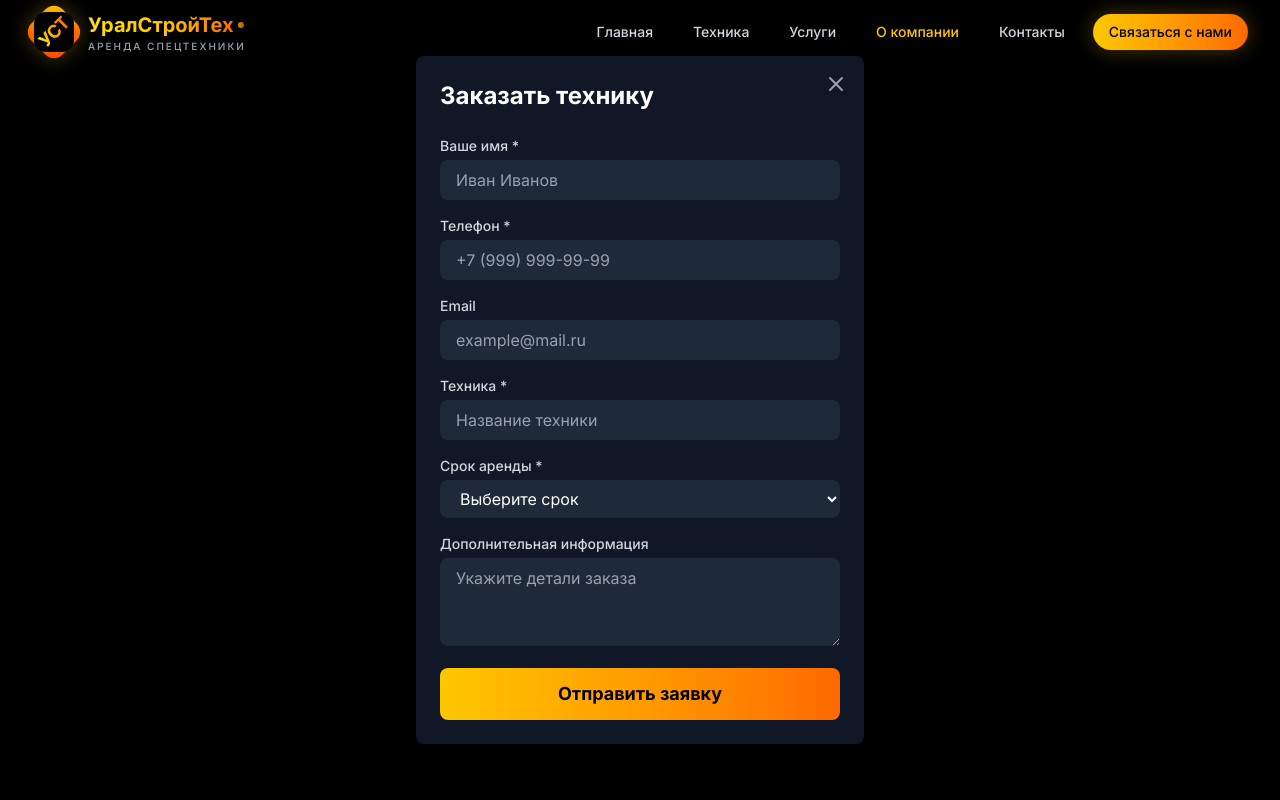
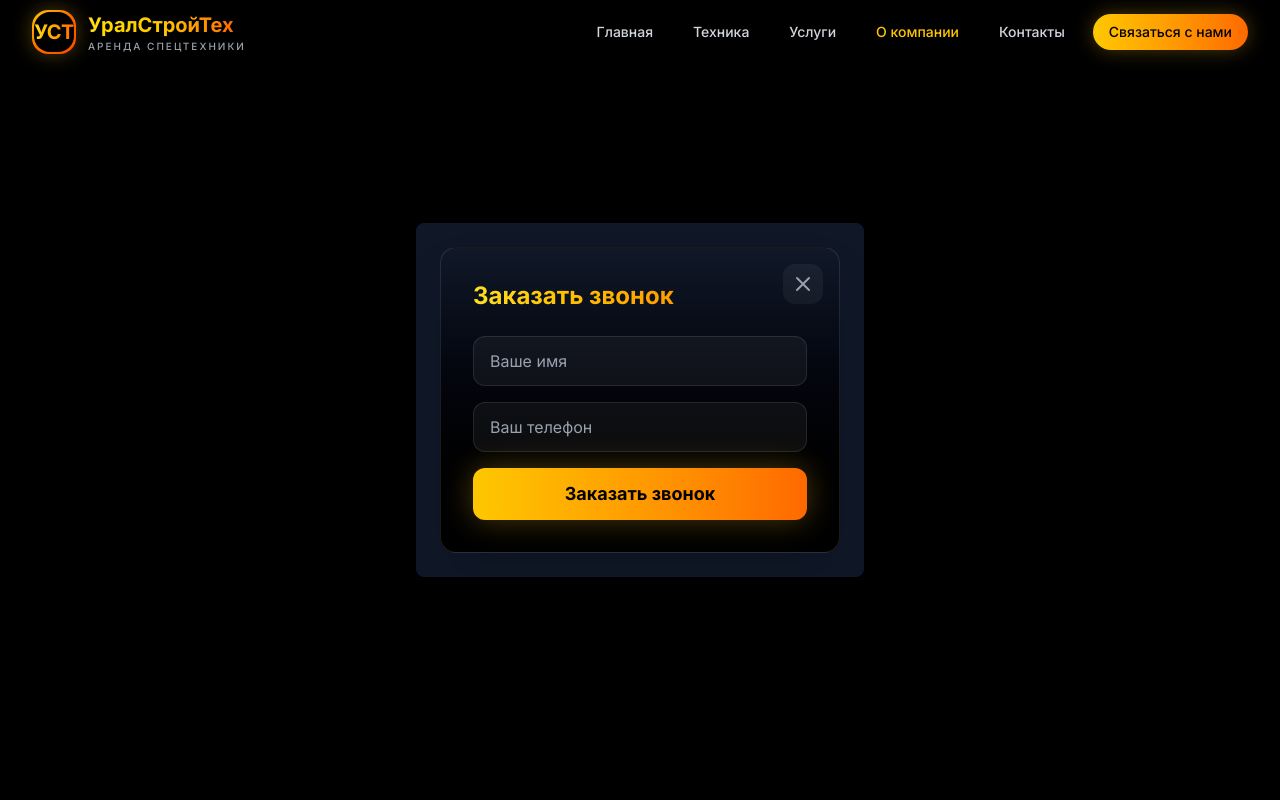
Before and after one commit to burkovmu/specteh, a Next.js app: page /about in a window 1280 px wide. Both pictures are taken after a click on the button "Связаться с нами". Shown: the top 800 px of the page. Built offline with nearby package versions, Linux system fonts and the light colour scheme.

Commit message:
Улучшения: форма заказа, мобильное меню и логотип

```diff
--- a/src/components/Navbar.tsx
+++ b/src/components/Navbar.tsx
@@ -59,9 +59,9 @@ export default function Navbar() {
                 className="group flex items-center space-x-3"
               >
                 <div className="relative w-11 h-11">
-                  <div className="absolute inset-0 bg-gradient-to-br from-yellow-400 via-orange-500 to-orange-600 rounded-xl transform rotate-45 group-hover:rotate-[135deg] transition-all duration-500 shadow-[0_0_20px_rgba(251,191,36,0.3)] group-hover:shadow-[0_0_30px_rgba(251,191,36,0.5)]"></div>
-                  <div className="absolute inset-[2px] bg-black rounded-xl flex items-center justify-center overflow-hidden">
-                    <span className="transform -rotate-45 text-transparent bg-clip-text bg-gradient-to-r from-yellow-300 to-orange-500 font-bold text-lg tracking-tighter leading-none group-hover:rotate-[-135deg] transition-all duration-500">
+                  <div className="absolute inset-0 bg-gradient-to-br from-yellow-400 via-orange-500 to-orange-600 rounded-2xl transform transition-all duration-500 shadow-[0_0_20px_rgba(251,191,36,0.3)] group-hover:shadow-[0_0_30px_rgba(251,191,36,0.5)]"></div>
+                  <div className="absolute inset-[2px] bg-black rounded-2xl flex items-center justify-center overflow-hidden">
+                    <span className="text-transparent bg-clip-text bg-gradient-to-r from-yellow-300 to-orange-500 font-bold text-xl tracking-tight leading-none transition-all duration-500">
                       УСТ
                     </span>
                   </div>
@@ -71,7 +71,6 @@ export default function Navbar() {
                     <span className="text-xl font-bold text-transparent bg-clip-text bg-gradient-to-r from-yellow-300 via-yellow-400 to-orange-500">
                       УралСтройТех
                     </span>
-                    <div className="w-1.5 h-1.5 rounded-full bg-gradient-to-r from-yellow-400 to-orange-500 opacity-75"></div>
                   </div>
                   <div className="flex items-center">
                     <span className="text-[10px] uppercase tracking-[0.2em] text-gray-400 font-medium">
@@ -221,7 +220,7 @@ export default function Navbar() {
       <OrderForm
         isOpen={isOrderFormOpen}
         onClose={() => setIsOrderFormOpen(false)}
-        isSimpleForm={false}
+        isSimpleForm={true}
       />
     </>
   );
--- a/src/components/OrderForm.tsx
+++ b/src/components/OrderForm.tsx
@@ -51,131 +51,88 @@ export default function OrderForm({ isOpen, onClose, isSimpleForm = false, equip
         exit={{ opacity: 0, scale: 0.9 }}
         className="bg-gray-900 rounded-lg p-6 max-w-md w-full relative"
       >
+        <div className="relative bg-gradient-to-b from-gray-900 to-black p-6 sm:p-8 rounded-2xl shadow-2xl border border-white/10 w-full max-w-lg mx-auto">
           <button
             onClick={onClose}
-          className="absolute top-4 right-4 text-gray-400 hover:text-white"
+            className="absolute -top-14 right-0 w-10 h-10 rounded-xl bg-white/5 hover:bg-white/10 transition-colors flex items-center justify-center group md:top-4 md:right-4"
+            aria-label="Закрыть"
           >
-          <svg className="w-6 h-6" fill="none" stroke="currentColor" viewBox="0 0 24 24">
-            <path strokeLinecap="round" strokeLinejoin="round" strokeWidth={2} d="M6 18L18 6M6 6l12 12" />
+            <svg
+              className="w-6 h-6 text-gray-400 group-hover:text-white transition-colors"
+              fill="none"
+              viewBox="0 0 24 24"
+              stroke="currentColor"
+            >
+              <path
+                strokeLinecap="round"
+                strokeLinejoin="round"
+                strokeWidth={2}
+                d="M6 18L18 6M6 6l12 12"
+              />
             </svg>
           </button>
 
-        <h2 className="text-2xl font-bold mb-6 text-white">
-          {isSimpleForm ? "Обратная связь" : "Заказать технику"}
+          <h2 className="text-2xl font-bold mb-6 text-transparent bg-clip-text bg-gradient-to-r from-yellow-300 to-orange-500">
+            {isSimpleForm ? "Заказать звонок" : "Заказать технику"}
           </h2>
 
           <form onSubmit={handleSubmit} className="space-y-4">
             <div>
-            <label htmlFor="name" className="block text-sm font-medium text-gray-300 mb-1">
-              Ваше имя *
-            </label>
               <input
                 type="text"
-              id="name"
                 name="name"
+                placeholder="Ваше имя"
+                className="w-full px-4 py-3 rounded-xl bg-white/5 border border-white/10 text-white placeholder-gray-400 focus:outline-none focus:border-yellow-400/50 transition-colors"
                 required
-              value={formData.name}
-              onChange={handleChange}
-              className="w-full px-4 py-2 rounded-lg bg-gray-800 text-white placeholder-gray-400 focus:outline-none focus:ring-2 focus:ring-yellow-400"
-              placeholder="Иван Иванов"
               />
             </div>
 
             <div>
-            <label htmlFor="phone" className="block text-sm font-medium text-gray-300 mb-1">
-              Телефон *
-            </label>
               <input
                 type="tel"
-              id="phone"
                 name="phone"
+                placeholder="Ваш телефон"
+                className="w-full px-4 py-3 rounded-xl bg-white/5 border border-white/10 text-white placeholder-gray-400 focus:outline-none focus:border-yellow-400/50 transition-colors"
                 required
-              value={formData.phone}
-              onChange={handleChange}
-              className="w-full px-4 py-2 rounded-lg bg-gray-800 text-white placeholder-gray-400 focus:outline-none focus:ring-2 focus:ring-yellow-400"
-              placeholder="+7 (999) 999-99-99"
               />
             </div>
 
             {!isSimpleForm && (
               <>
                 <div>
-                <label htmlFor="email" className="block text-sm font-medium text-gray-300 mb-1">
-                  Email
-                </label>
-                <input
-                  type="email"
-                  id="email"
-                  name="email"
-                  value={formData.email}
-                  onChange={handleChange}
-                  className="w-full px-4 py-2 rounded-lg bg-gray-800 text-white placeholder-gray-400 focus:outline-none focus:ring-2 focus:ring-yellow-400"
-                  placeholder="example@mail.ru"
-                />
-              </div>
-
-              <div>
-                <label htmlFor="equipment" className="block text-sm font-medium text-gray-300 mb-1">
-                  Техника *
-                </label>
-                <input
-                  type="text"
-                  id="equipment"
+                  <select
                     name="equipment"
+                    className="w-full px-4 py-3 rounded-xl bg-white/5 border border-white/10 text-gray-400 focus:outline-none focus:border-yellow-400/50 transition-colors"
                     required
-                  value={formData.equipment}
-                  onChange={handleChange}
-                  className="w-full px-4 py-2 rounded-lg bg-gray-800 text-white placeholder-gray-400 focus:outline-none focus:ring-2 focus:ring-yellow-400"
-                  placeholder="Название техники"
-                />
-              </div>
-
-              <div>
-                <label htmlFor="rentalPeriod" className="block text-sm font-medium text-gray-300 mb-1">
-                  Срок аренды *
-                </label>
-                <select
-                  id="rentalPeriod"
-                  name="rentalPeriod"
-                  required
-                  value={formData.rentalPeriod}
-                  onChange={handleChange}
-                  className="w-full px-4 py-2 rounded-lg bg-gray-800 text-white placeholder-gray-400 focus:outline-none focus:ring-2 focus:ring-yellow-400"
                   >
-                  <option value="">Выберите срок</option>
-                  <option value="1-day">1 день</option>
-                  <option value="week">Неделя</option>
-                  <option value="month">Месяц</option>
-                  <option value="long-term">Долгосрочная аренда</option>
+                    <option value="">Выберите тип техники</option>
+                    <option value="crane">Краны и автовышки</option>
+                    <option value="excavator">Экскаваторы</option>
+                    <option value="bulldozer">Бульдозеры</option>
+                    <option value="loader">Погрузчики</option>
+                    <option value="truck">Самосвалы</option>
                   </select>
                 </div>
 
                 <div>
-                <label htmlFor="message" className="block text-sm font-medium text-gray-300 mb-1">
-                  Дополнительная информация
-                </label>
                   <textarea
-                  id="message"
                     name="message"
-                  value={formData.message}
-                  onChange={handleChange}
+                    placeholder="Дополнительная информация"
                     rows={3}
-                  className="w-full px-4 py-2 rounded-lg bg-gray-800 text-white placeholder-gray-400 focus:outline-none focus:ring-2 focus:ring-yellow-400"
-                  placeholder="Укажите детали заказа"
-                />
+                    className="w-full px-4 py-3 rounded-xl bg-white/5 border border-white/10 text-white placeholder-gray-400 focus:outline-none focus:border-yellow-400/50 transition-colors resize-none"
+                  ></textarea>
                 </div>
               </>
             )}
 
-          <motion.button
-            whileHover={{ scale: 1.02 }}
-            whileTap={{ scale: 0.98 }}
+            <button
               type="submit"
-            className="w-full bg-gradient-to-r from-yellow-400 to-orange-500 text-black font-bold py-3 px-8 rounded-lg text-lg"
+              className="w-full bg-gradient-to-r from-yellow-400 to-orange-500 text-black font-bold py-3 px-6 rounded-xl text-lg shadow-[0_0_30px_rgba(251,191,36,0.3)] hover:shadow-[0_0_50px_rgba(251,191,36,0.5)] transition-all duration-300"
             >
-            Отправить заявку
-          </motion.button>
+              {isSimpleForm ? "Заказать звонок" : "Отправить заявку"}
+            </button>
           </form>
+        </div>
       </motion.div>
     </div>
   );
```
Lines whose indentation alone changed are shown as unchanged.
